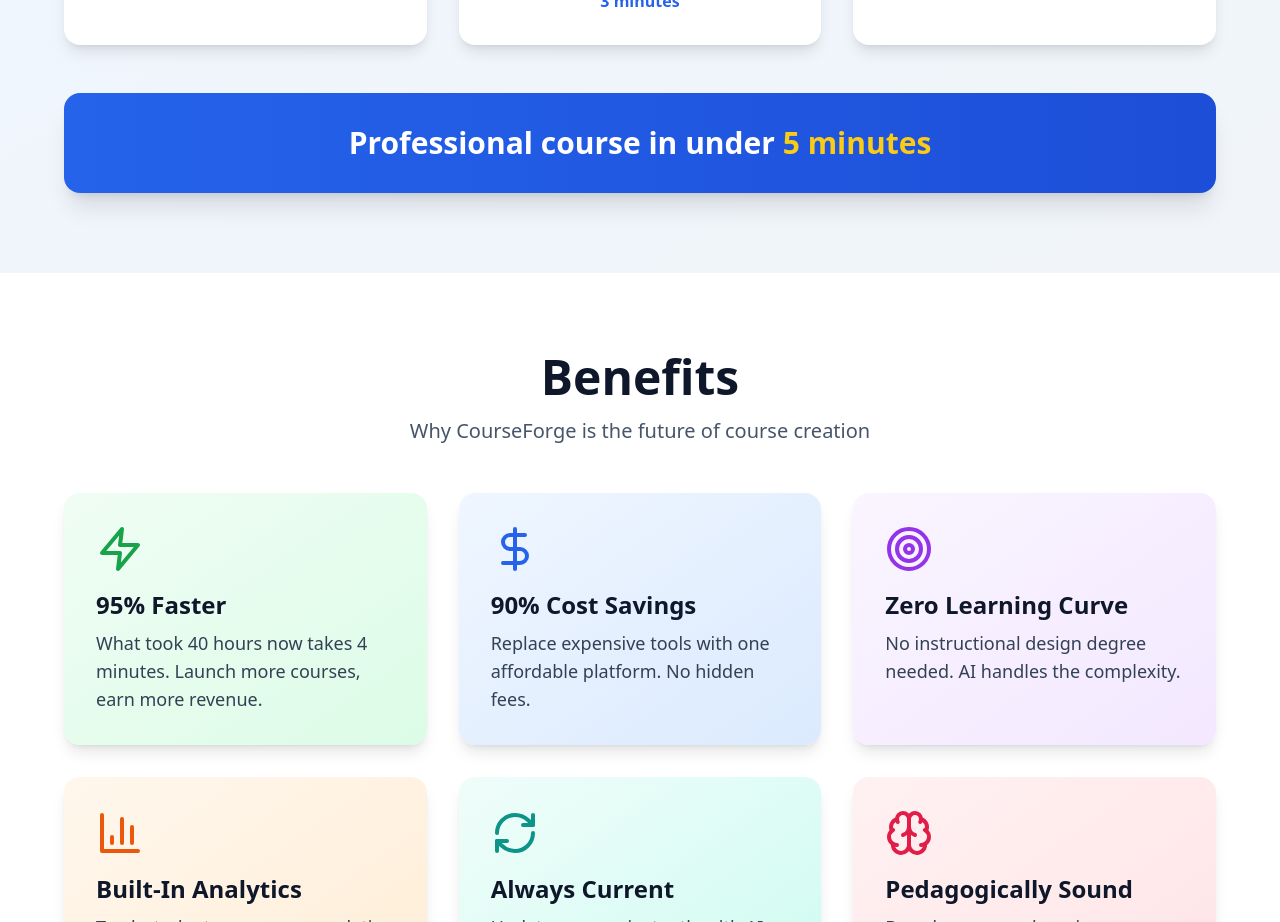
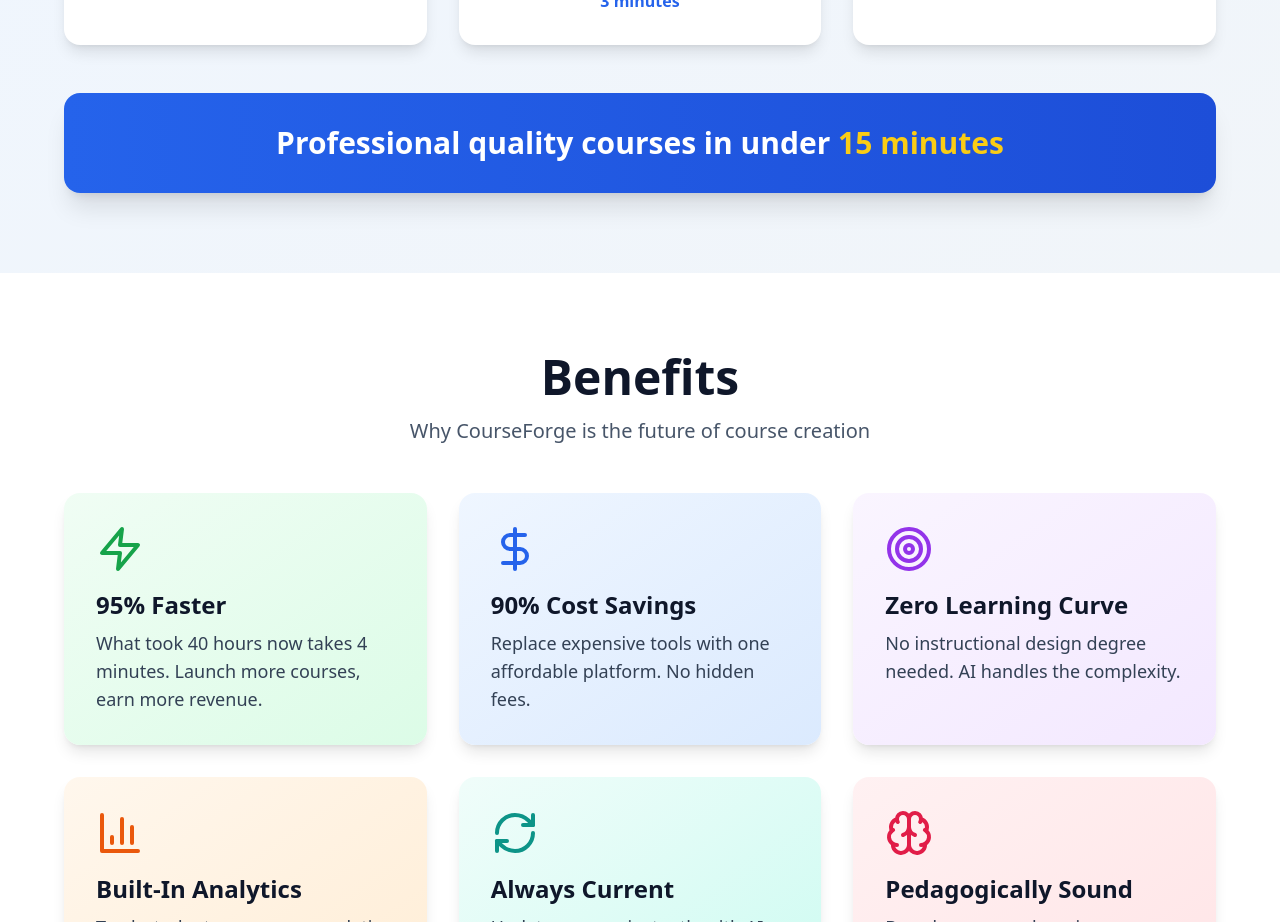
Before and after one commit to NedBuchman/CourseForge, a React (Vite) app: page / in a window 1280 px wide. Shown: the part 1900-2822 px from the top of the page. Built offline with nearby package versions, Linux system fonts and the light colour scheme; no server answers.

Commit message:
Updated LandingPage.tsx

```diff
--- a/src/pages/LandingPage.tsx
+++ b/src/pages/LandingPage.tsx
@@ -187,7 +187,7 @@ export default function LandingPage({ onGetStarted }: LandingPageProps) {
 
           <div className="text-center bg-gradient-to-r from-blue-600 to-blue-700 text-white p-8 rounded-2xl shadow-xl">
             <p className="text-3xl font-bold">
-              Professional course in under <span className="text-yellow-400">5 minutes</span>
+              Professional quality courses in under <span className="text-yellow-400">15 minutes</span>
             </p>
           </div>
         </div>
```
